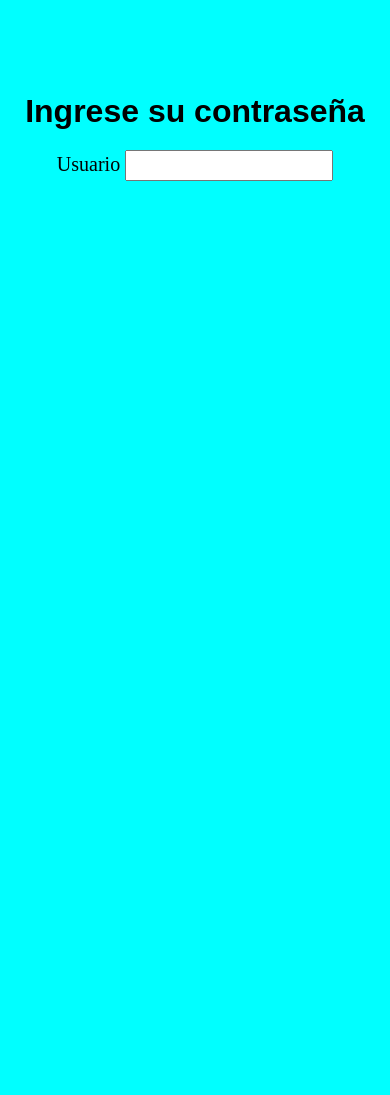
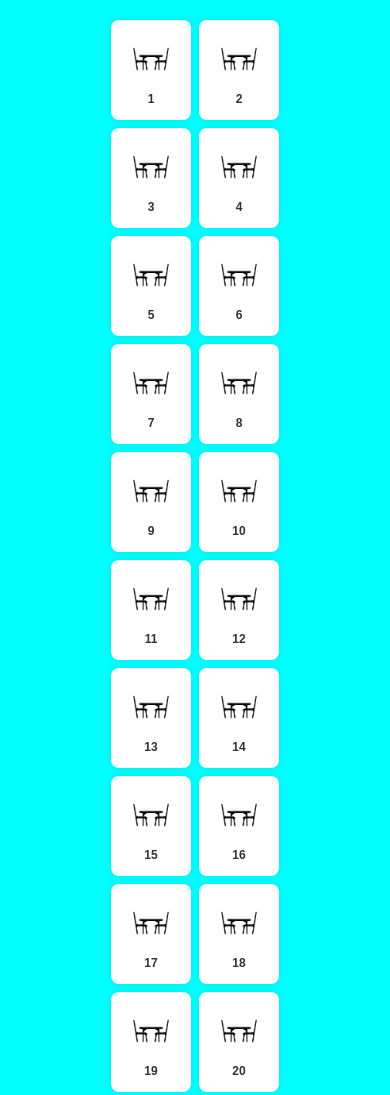
Before and after one commit to i4066991-a11y/puntos-de-ventas, a plain HTML site: page restaurante.html in a window 390 px wide. Before the commit the page ends 844 px from the top, so only its background shows below. Drawn offline with Linux system fonts and the light colour scheme.

Commit message:
Add files via upload

```diff
--- a/restaurante.html
+++ b/restaurante.html
@@ -1,45 +1,154 @@
 <!DOCTYPE html>
 <html lang="es">
 <head>
-   <meta charset="UTF-8">
-   <meta name="viewport" content="width=device-width, initial-scale=1.0">
-   <title>Restaurante</title>
+  <meta charset="UTF-8" />
+  <meta name="viewport" content="width=device-width, initial-scale=1" />
+  <title>Matriz de imágenes numeradas Responsive</title>
   <style>
     body {
-            background-color: #00ffff;
+      margin: 0;
+      min-height: 100vh;
+      display: flex;
+      justify-content: center;
+      align-items: center;
+      background: #00ffff;
+      font-family: Arial, sans-serif;
+      padding: 20px;
+      box-sizing: border-box;
+    }
+
+    .matriz {
+      display: grid;
+      grid-template-columns: repeat(5, 120px);
+      grid-auto-rows: 140px;
+      gap: 15px;
+      justify-content: center;
+      align-content: center;
+      max-width: 100%;
+    }
+
+    .item {
+      position: relative;
+      width: 120px;
+      height: 140px;
+      background-color: white;
+      border-radius: 8px;
+      box-shadow: 0 0 6px rgba(0,0,0,0.1);
       display: flex;
       flex-direction: column;
+      align-items: center;
       justify-content: center;
-            align-items: center;
-            height: 30vh;
-            margin: 0;
+      cursor: default;
     }
-        h1 {
-            font-family: Arial, sans-serif;
-            margin-bottom: 20px;
-            text-align: center;
+
+    .item img {
+      width: 80px;
+      height: 80px;
+      object-fit: contain;
     }
-        form {
-            font-size: 20px;
-            text-align: left;
+
+    .numero {
+      margin-top: 8px;
+      font-weight: bold;
+      font-size: 18px;
+      color: #333;
     }
-        input {
-            width: 250px;
-            height: 25px;
+
+    /* RESPONSIVE */
+
+    @media (max-width: 900px) {
+      .matriz {
+        grid-template-columns: repeat(4, 100px);
+        grid-auto-rows: 120px;
+        gap: 12px;
+      }
+
+      .item {
+        width: 100px;
+        height: 120px;
+      }
+
+      .item img {
+        width: 65px;
+        height: 65px;
+      }
+
+      .numero {
         font-size: 16px;
       }
-        @media (max-width: 768px) {
-            input {
-                width: 200px;
+    }
+
+    @media (max-width: 600px) {
+      .matriz {
+        grid-template-columns: repeat(3, 90px);
+        grid-auto-rows: 110px;
+        gap: 10px;
+      }
+
+      .item {
+        width: 90px;
+        height: 110px;
+      }
+
+      .item img {
+        width: 55px;
+        height: 55px;
+      }
+
+      .numero {
+        font-size: 14px;
       }
     }
+
+    @media (max-width: 400px) {
+      .matriz {
+        grid-template-columns: repeat(2, 80px);
+        grid-auto-rows: 100px;
+        gap: 8px;
+      }
+
+      .item {
+        width: 80px;
+        height: 100px;
+      }
+
+      .item img {
+        width: 50px;
+        height: 50px;
+      }
+
+      .numero {
+        font-size: 12px;
+      }
+    }
+
   </style>
 </head>
 <body>
-    <h1 id="titulo">Ingrese su contraseña</h1>
-    <form>
-        <label>Usuario</label>
-        <input type="text" />
-    </form>
+
+  <div class="matriz" id="matriz"></div>
+
+  <script>
+    const matriz = document.getElementById('matriz');
+
+    for (let i = 1; i <= 20; i++) {
+      const item = document.createElement('div');
+      item.classList.add('item');
+
+      const img = document.createElement('img');
+       img.src = 'logoOcupada.avif';
+      img.alt = `Logo ocupada ${i}`;
+
+      const numero = document.createElement('div');
+      numero.classList.add('numero');
+      numero.textContent = i;
+
+      item.appendChild(img);
+      item.appendChild(numero);
+
+      matriz.appendChild(item);
+    }
+  </script>
+
 </body>
 </html>
--- a/style.css
+++ b/style.css
@@ -61,7 +61,7 @@ h1 {
   flex-direction: column;
   justify-content: center;
   align-items: center;
-  background-color: rgba(0,0,0,0.8);
+  background-color: rgba(0, 0, 0, 0.8);
   position: fixed;
   top: 0;
   left: 0;
```
Also changed, not shown: index.html (+9 -18 lines), script.js (added, +29 -0 lines), logoOcupada.avif (added). Lines whose indentation alone changed are shown as unchanged.
